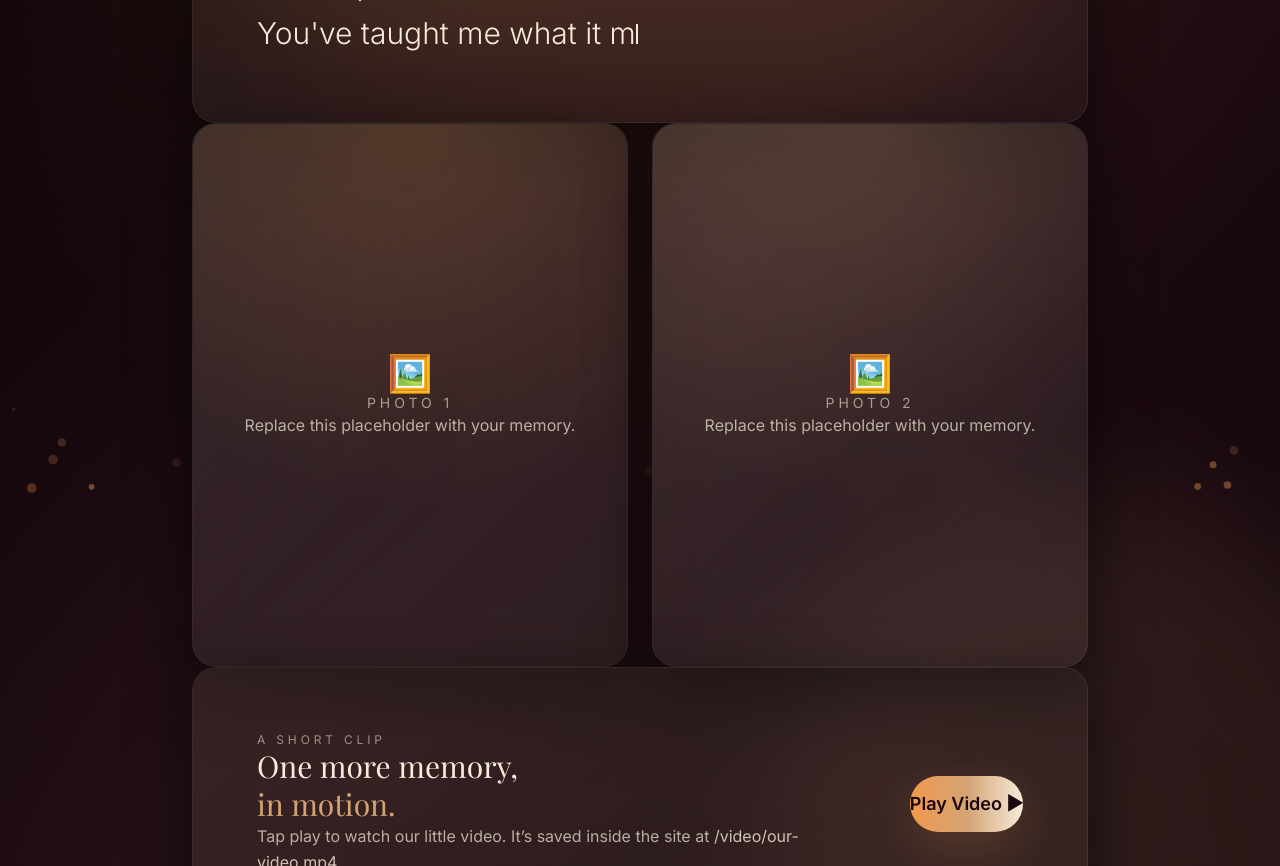
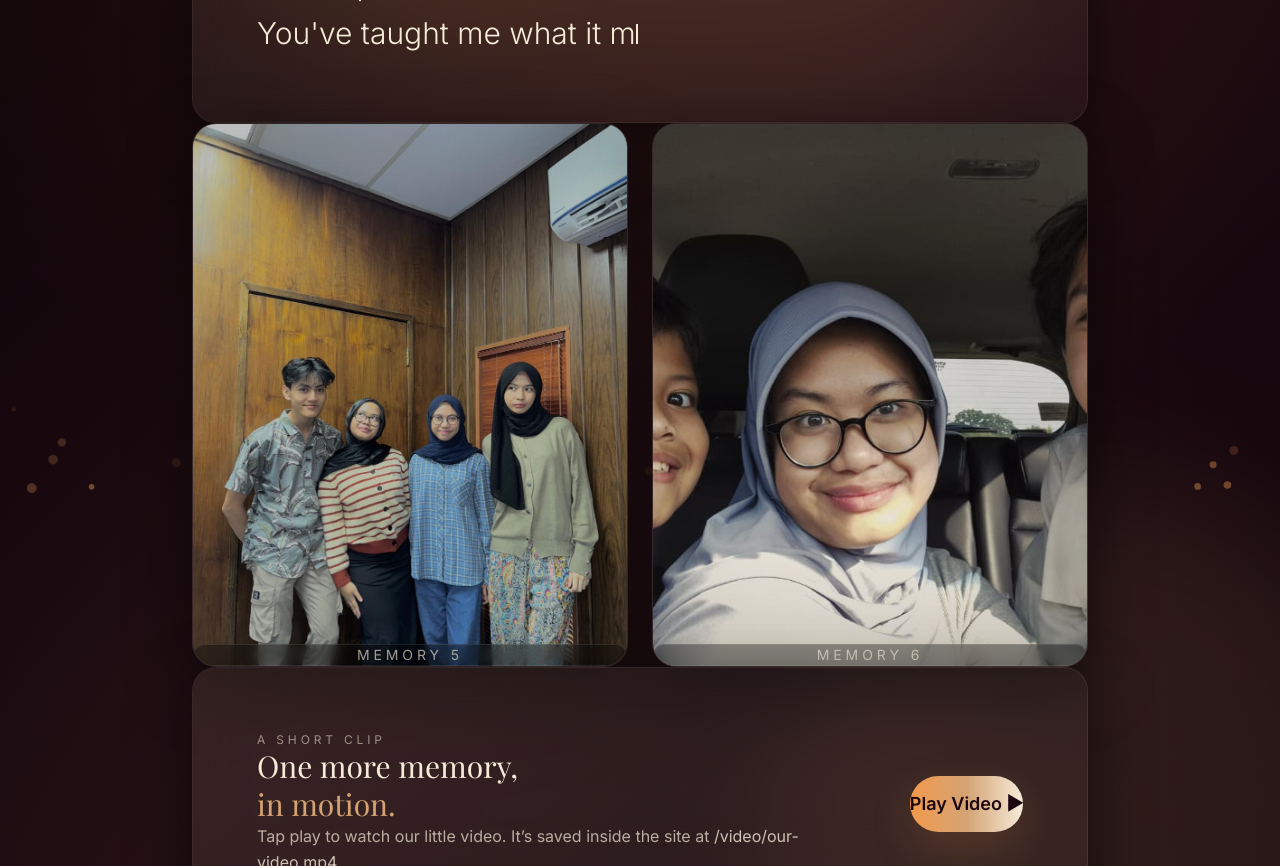
Before and after one commit to DimasJatiS/for-her, a Next.js app: page /final in a window 1280 px wide. Shown: the part 300-1166 px from the top of the page. Built offline with nearby package versions, Linux system fonts and the light colour scheme; a web font is replaced by a local one.

Commit message:
Persist background music state

```diff
--- a/app/final/page.tsx
+++ b/app/final/page.tsx
@@ -6,6 +6,7 @@ import TypingText from '@/components/TypingText';
 import Countdown from '@/components/Countdown';
 import { FINAL_MESSAGE } from '@/lib/constants';
 import dynamic from 'next/dynamic';
+import Image from 'next/image';
 
 // Lazy load particles
 const FloatingParticles = dynamic(() => import('@/components/FloatingParticles'), {
@@ -72,14 +73,20 @@ export default function FinalPage() {
           <div className="glass-card overflow-hidden">
             <div className="relative aspect-[4/5] w-full">
               <div className="absolute inset-0 bg-[radial-gradient(circle_at_top,rgba(242,153,74,0.16),transparent_65%),linear-gradient(135deg,rgba(255,255,255,0.06),rgba(255,255,255,0.02))]" />
-              <div className="absolute inset-0 flex flex-col items-center justify-center text-center px-6">
-                <div className="text-4xl">🖼️</div>
-                <p className="mt-3 text-sm tracking-[0.28em] uppercase text-[#F5EBD9]/60">
-                  Photo 1
-                </p>
-                <p className="mt-2 text-base text-[#F5EBD9]/70">
-                  Replace this placeholder with your memory.
-                </p>
+              <Image
+                src="/images/memory-5.png"
+                alt="Memory 5"
+                fill
+                className="object-cover"
+                sizes="(max-width: 640px) 100vw, 50vw"
+                priority={false}
+              />
+              <div className="absolute inset-0 flex flex-col items-center justify-end text-center px-6 pb-6">
+                <div className="w-full rounded-2xl bg-black/35 backdrop-blur-sm border border-white/10 px-4 py-3">
+                  <p className="text-sm tracking-[0.28em] uppercase text-[#F5EBD9]/70">
+                    Memory 5
+                  </p>
+                </div>
               </div>
             </div>
           </div>
@@ -87,14 +94,20 @@ export default function FinalPage() {
           <div className="glass-card overflow-hidden">
             <div className="relative aspect-[4/5] w-full">
               <div className="absolute inset-0 bg-[radial-gradient(circle_at_top,rgba(212,163,115,0.16),transparent_65%),linear-gradient(135deg,rgba(255,255,255,0.06),rgba(255,255,255,0.02))]" />
-              <div className="absolute inset-0 flex flex-col items-center justify-center text-center px-6">
-                <div className="text-4xl">🖼️</div>
-                <p className="mt-3 text-sm tracking-[0.28em] uppercase text-[#F5EBD9]/60">
-                  Photo 2
-                </p>
-                <p className="mt-2 text-base text-[#F5EBD9]/70">
-                  Replace this placeholder with your memory.
-                </p>
+              <Image
+                src="/images/memory-6.png"
+                alt="Memory 6"
+                fill
+                className="object-cover"
+                sizes="(max-width: 640px) 100vw, 50vw"
+                priority={false}
+              />
+              <div className="absolute inset-0 flex flex-col items-center justify-end text-center px-6 pb-6">
+                <div className="w-full rounded-2xl bg-black/35 backdrop-blur-sm border border-white/10 px-4 py-3">
+                  <p className="text-sm tracking-[0.28em] uppercase text-[#F5EBD9]/70">
+                    Memory 6
+                  </p>
+                </div>
               </div>
             </div>
           </div>
--- a/app/page.tsx
+++ b/app/page.tsx
@@ -29,15 +29,14 @@ export default function Home() {
             <div className="glass-card card-padding w-full max-w-xl">
               <div className="relative z-10">
                 <p className="text-xs tracking-[0.32em] uppercase text-[#F5EBD9]/55">
-                  For Her
+                  Untuk Sayangku
                 </p>
                 <h1 className="mt-4 font-serif text-4xl md:text-5xl leading-tight tracking-tight">
-                  A little journey,
-                  <span className="block text-[#D4A373]">made with love.</span>
+                  I made a little journey,
+                  <span className="block text-[#D4A373]">made with love, made with care.</span>
                 </h1>
                 <p className="mt-6 text-base md:text-lg text-[#F5EBD9]/75 leading-relaxed">
-                  Take a deep breath. Tap start. I’ll guide you through a few
-                  pages—stories, a tiny quiz, and a small promise at the end.
+                  Take a deep breath. Tap start. promise your smile at the end.
                 </p>
 
                 <div className="mt-10 flex flex-col sm:flex-row gap-3">
@@ -48,17 +47,10 @@ export default function Home() {
                   >
                     Start
                   </button>
-                  <button
-                    type="button"
-                    onClick={() => router.push("/quiz")}
-                    className="h-12 px-6 rounded-full border border-white/15 bg-white/[0.05] text-[#F5EBD9] hover:bg-white/[0.08] transition"
-                  >
-                    Skip to Quiz
-                  </button>
                 </div>
 
                 <p className="mt-8 text-xs text-[#F5EBD9]/55">
-                  Best experienced with sound on.
+                  Put the sound on!!! kalau mati hidupin lagi.
                 </p>
               </div>
             </div>
--- a/components/StoryPageClient.tsx
+++ b/components/StoryPageClient.tsx
@@ -75,7 +75,7 @@ export default function StoryPageClient() {
                 How Well Do You Remember Us?
               </h2>
               <p className="text-xl md:text-2xl text-[#E6C9A8]/80 leading-relaxed tracking-wide">
-                Let's see if you've been paying attention... 💕
+                Let's dig dive and &see if you've been paying attention... 💕
               </p>
             </motion.div>
 
--- a/lib/constants.ts
+++ b/lib/constants.ts
@@ -16,8 +16,8 @@ export const ANIMATION_DURATIONS = {
 export const QUIZ_QUESTIONS = [
   {
     id: 1,
-    question: "Where was our first date?",
-    options: ["Coffee shop", "Restaurant", "Park", "Cinema"],
+    question: "Bunga warna apa yang pertama kali datang ke tangan sayang?",
+    options: ["Pink", "Blue", "Violet", "Orange"],
     correctAnswer: 0, // Index of correct answer
   },
   {
@@ -29,14 +29,20 @@ export const QUIZ_QUESTIONS = [
   {
     id: 3,
     question: "What is our song?",
-    options: ["Perfect by Ed Sheeran", "A Thousand Years", "All of Me", "Thinking Out Loud"],
+    options: ["Photograph", "Afterglow by Ed Sheeran", "Forever & Always", "Meant To Be"],
     correctAnswer: 0,
   },
   {
     id: 4,
     question: "What do you love most about us?",
-    options: ["How we laugh together", "How we understand each other", "Our adventures", "Everything"],
+    options: ["How we laugh together", "How we understand each other", "Our adventures", "Our lips's"],
     correctAnswer: 3,
+  },
+    {
+    id: 5,
+    question: "Hal apa yang masih mas pegang milik kita?",
+    options: ["Little Bunny pin", "Surat-surat cinta", "Hugs & Kisses", "Our First Photos"],
+    correctAnswer: 0,
   },
 ];
 
@@ -50,8 +56,8 @@ export const STORY_SECTIONS = [
   },
   {
     id: 2,
-    title: "First Laugh",
-    text: "When you smiled... my world changed forever.",
+    title: "The smile",
+    text: "When you smiled... my world my day changed forever.",
     image: "/images/memory-2.png",
     delay: 0.3,
   },
```
